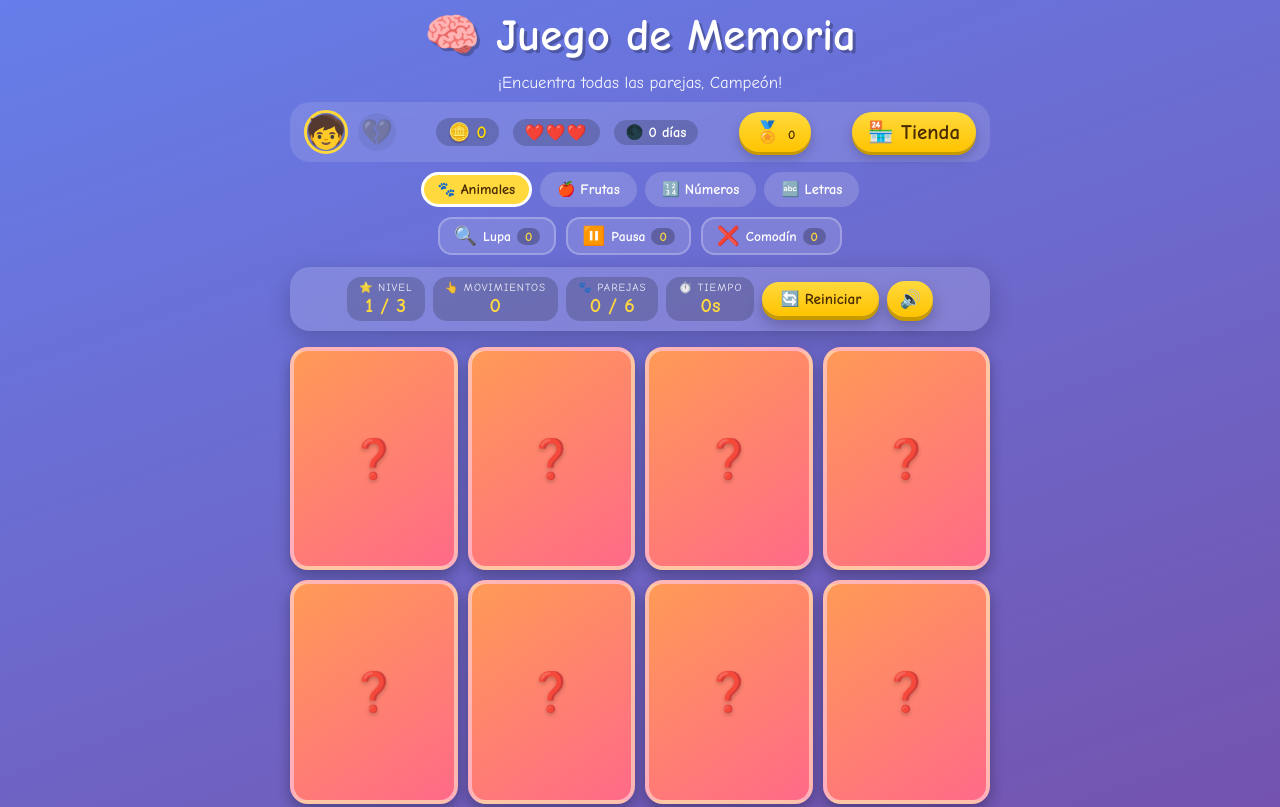
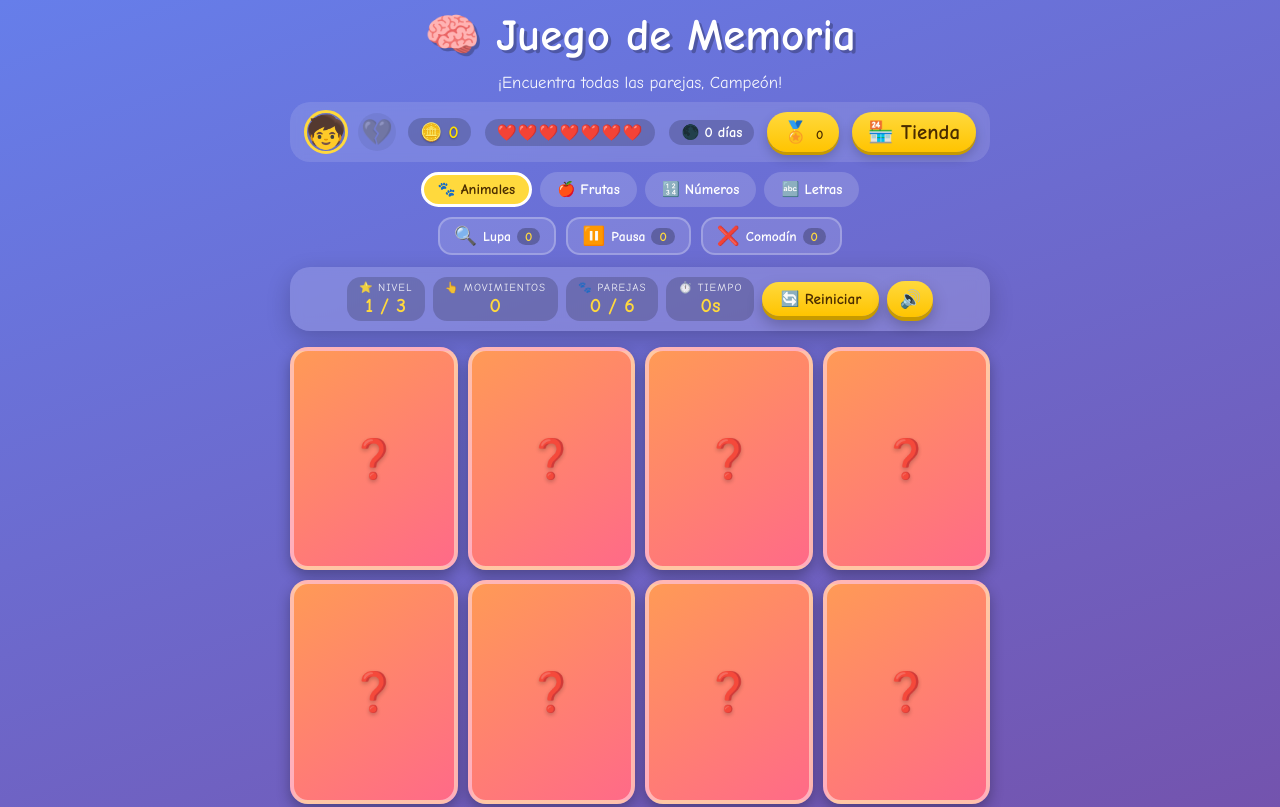
Before and after one commit to Alcides777venezuela/kidgame-world, a website: page index.html in a window 1280 px wide. Shown: the top 807 px of the page. Drawn offline with Linux system fonts and the light colour scheme.

Commit message:
⚖️ balance: 7 vidas y regeneracion en 3 min (v2.5.1)
- Vidas: 3 -> 7 (mas perdon para ninos)
- Regeneracion: 30 min -> 3 min por corazon
- Feedback del General (Alcides): 30 min era demasiado tiempo
- Verificado en navegador: 7 corazones visibles

```diff
--- a/game.js
+++ b/game.js
@@ -65,8 +65,8 @@ const state = {
   // Nuevo: Voces
   voicesEnabled: true,
   // Nuevo: Vidas (estilo Duolingo)
-  lives: 3,
-  livesMax: 3,
+  lives: 7,
+  livesMax: 7,
   lastLifeRegen: 0,
   // 🥚 Huevo Mágico
   eggStage: 0,       // 0=roto, 1=🥚frío, 2=🥚tibio, 3=🐣picando, 4=🐤nacido
@@ -245,7 +245,7 @@ if (window.speechSynthesis) {
 }
 
 /* ===== VIDAS (❤️ estilo Duolingo) ===== */
-const LIFE_REGEN_MS = 30 * 60 * 1000; // 1 corazón cada 30 minutos
+const LIFE_REGEN_MS = 3 * 60 * 1000; // 1 corazón cada 3 minutos
 const REFILL_COST = 20; // monedas para recargar vidas
 
 function updateLivesUI() {
@@ -388,7 +388,7 @@ function loadGame() {
     state.boughtThemes = data.boughtThemes || [];
     state.activeTheme = data.activeTheme || 'default';
     state.voicesEnabled = data.voicesEnabled !== false;
-    state.lives = Math.min(state.livesMax, data.lives ?? 3);
+    state.lives = Math.min(state.livesMax, data.lives ?? 7);
     state.lastLifeRegen = data.lastLifeRegen || 0;
     state.eggStage = data.eggStage ?? 0;
     state.eggHatched = data.eggHatched ?? false;
--- a/index.html
+++ b/index.html
@@ -24,7 +24,7 @@
       </div>
       <div class="top-bar-center">
         <span id="coinsCount" class="coins-display">🪙 0</span>
-        <span id="livesDisplay" class="lives-display" title="Vidas">❤️❤️❤️</span>
+        <span id="livesDisplay" class="lives-display" title="Vidas">❤️❤️❤️❤️❤️❤️❤️</span>
         <span id="streakCount" class="streak-display">⭐ 0 días</span>
       </div>
       <button id="badgeBtn" class="shop-btn" title="Tus insignias">🏅 <span id="badgeCount" class="badge-count">0</span></button>
```
